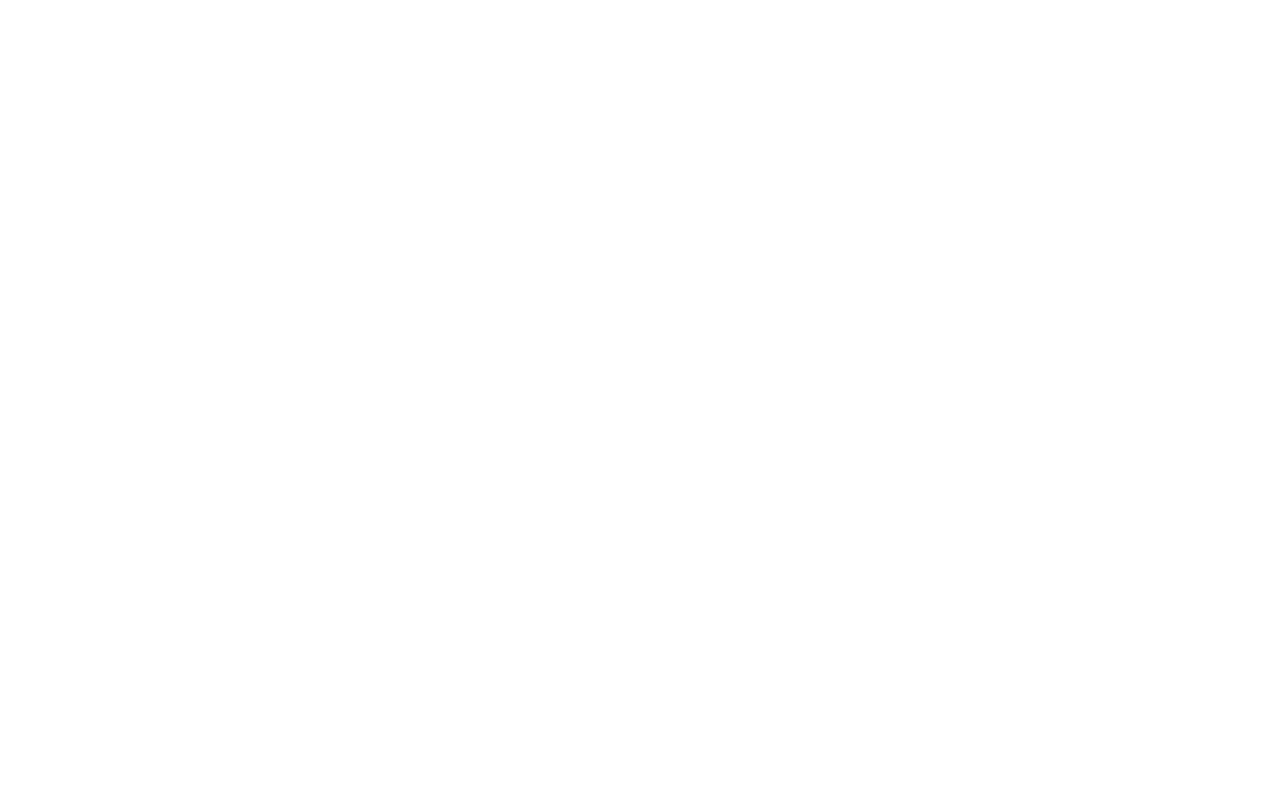
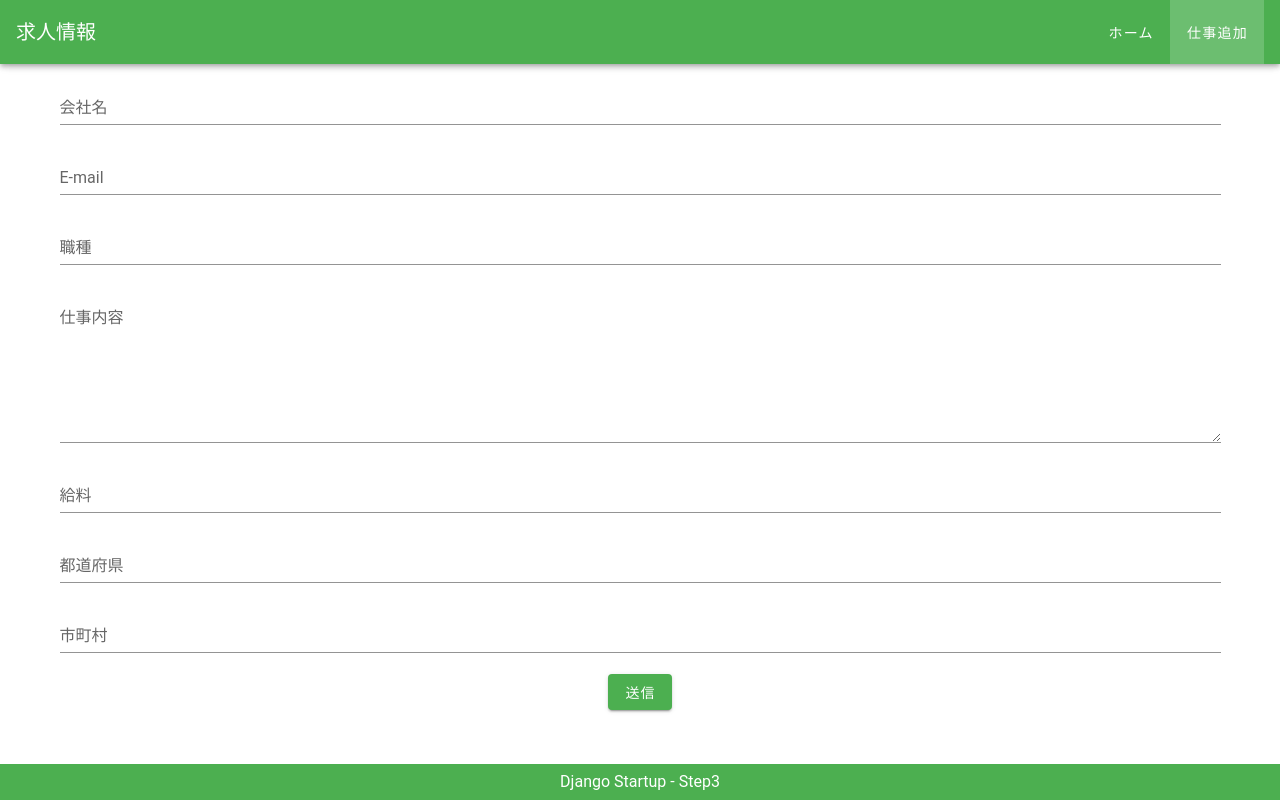
Before and after one commit to haruyasu/django-drf, a Vue app in the folder frontend/: page /editor in a window 1280 px wide. Built offline with nearby package versions, Linux system fonts and the light colour scheme; the HTML template or start-up script is replaced by a standard one.

Commit message:
:rocket: POST実装

```diff
--- a/frontend/src/App.vue
+++ b/frontend/src/App.vue
@@ -1,13 +1,24 @@
 <template>
-  <div id="app">
-    <!-- <div id="nav">
-      <router-link to="/">Home</router-link> |
-      <router-link to="/about">About</router-link>
-    </div> -->
-    <router-view />
-  </div>
+    <v-app>
+        <v-app-bar color="success" dark app>
+            <v-toolbar-title to="/">求人情報</v-toolbar-title>
+            <v-spacer></v-spacer>
+            <v-toolbar-items>
+                <v-btn text to="/">ホーム</v-btn>
+                <v-btn text to="/editor">仕事追加</v-btn>
+            </v-toolbar-items>
+        </v-app-bar>
+        <v-content>
+            <router-view />
+        </v-content>
+        <v-footer color="success" dark app class="justify-center">
+            Django Startup - Step3
+        </v-footer>
+    </v-app>
 </template>
 
-<style>
+<script>
+export default {
 
-</style>
+};
+</script>
--- a/frontend/src/router/index.js
+++ b/frontend/src/router/index.js
@@ -2,19 +2,26 @@
 import VueRouter from "vue-router";
 import Home from "../views/Home.vue";
 import Job from "../views/Job.vue";
+import JobEditor from "../views/JobEditor.vue";
 
 Vue.use(VueRouter);
 
 const routes = [
   {
     path: "/",
-    name: "Home",
+    name: "home",
     component: Home
   },
   {
     path: "/job/:id",
-    name: "Job",
+    name: "job",
     component: Job,
+    props: true
+  },
+  {
+    path: "/editor",
+    name: "editor",
+    component: JobEditor,
     props: true
   }
 ];
--- a/frontend/src/views/Home.vue
+++ b/frontend/src/views/Home.vue
@@ -1,11 +1,13 @@
 <template>
-	<div class="home">
-		<div class="container">
-			<h1>Job Board</h1>
+	<div>
+		<v-container>
+
+
+
 			<div v-for="job in jobs" :key="job.pk">
 				<h2>
 					<router-link
-						:to="{ name: 'Job', params: { id: job.id } }"
+						:to="{ name: 'job', params: { id: job.id } }"
 						class="job-link"
 					>{{ job.company_name }}
 					</router-link>
@@ -13,7 +15,7 @@
 				<p>{{ job.job_title }}</p>
 				<hr>
 			</div>
-		</div>
+		</v-container>
 	</div>
 </template>
 
--- a/frontend/src/views/Job.vue
+++ b/frontend/src/views/Job.vue
@@ -1,14 +1,13 @@
 <template>
     <div>
-        <div class="container">
-            <h1>Job Detail</h1>
-            <h2>{{ job.company_name }}</h2>
-            <p>{{ job.job_title }}</p>
-            <p>{{ job.job_description }}</p>
-            <p>{{ job.salary }}</p>
-            <p>{{ job.prefectures }}</p>
-            <p>{{ job.city }}</p>
-        </div>
+        <v-container>
+            <h2 class="mb-5">{{ job.company_name }}</h2>
+            <p>職種：{{ job.job_title }}</p>
+            <p>内容：{{ job.job_description }}</p>
+            <p>給料：{{ job.salary }}円</p>
+            <p>都道府県：{{ job.prefectures }}</p>
+            <p>市町村：{{ job.city }}</p>
+        </v-container>
     </div>
 </template>
 
@@ -16,7 +15,7 @@
 import { apiService } from "../common/api.service.js"
 
 export default {
-    name: 'Job',
+    name: 'job',
     props: {
         id: {
             type: Number,
--- /dev/null
+++ b/frontend/src/views/JobEditor.vue
@@ -0,0 +1,104 @@
+<template>
+    <div>
+        <v-container>
+            <form @submit.prevent="onSubmit">
+                <v-text-field
+                    v-model="company_name"
+                    label="会社名"
+                    required
+                ></v-text-field>
+
+                <v-text-field
+                    v-model="company_email"
+                    label="E-mail"
+                    required
+                ></v-text-field>
+
+                <v-text-field
+                    v-model="job_title"
+                    label="職種"
+                    required
+                ></v-text-field>
+
+                <v-textarea
+                    v-model="job_description"
+                    label="仕事内容"
+                    required
+                ></v-textarea>
+
+                <v-text-field
+                    v-model="salary"
+                    label="給料"
+                    required
+                ></v-text-field>
+
+                <v-text-field
+                    v-model="prefectures"
+                    label="都道府県"
+                    required
+                ></v-text-field>
+
+                <v-text-field
+                    v-model="city"
+                    label="市町村"
+                    required
+                ></v-text-field>
+
+                <div class="text-center">
+                    <v-btn
+                        color="success"
+                        type="submit"
+                    >送信
+                    </v-btn>
+                </div>
+            </form>
+        </v-container>
+    </div>
+</template>
+
+<script>
+import { apiService } from "../common/api.service.js"
+
+export default {
+    name: "JobEditor",
+    data() {
+        return {
+            company_name: null,
+            company_email: null,
+            job_title: null,
+            job_description: null,
+            salary: null,
+            prefectures: null,
+            city: null,
+            error: null
+        }
+    },
+    methods: {
+        onSubmit() {
+            let endpoint = "/api/jobs/";
+            let method = "POST";
+            apiService(endpoint, method, {
+                company_name: this.company_name,
+                company_email: this.company_email,
+                job_title: this.job_title,
+                job_description: this.job_description,
+                salary: this.salary,
+                prefectures: this.prefectures,
+                city: this.city,
+            }).then(job_data => {
+                this.$router.push({
+                    name: 'job',
+                    params: { id: job_data.id }
+                })
+            })
+        }
+    },
+    created() {
+        document.title = "Editor - Job";
+    }
+}
+</script>
+
+<style scoped>
+
+</style>
--- a/frontend/webpack-stats.json
+++ b/frontend/webpack-stats.json
@@ -1 +1 @@
-{"status":"done","publicPath":"http://127.0.0.1:8080/","chunks":{"app":[{"name":"bundle.js","publicPath":"http://127.0.0.1:8080/bundle.js","path":"/mnt/d/work/src/django-drf/frontend/dist/bundle.js"},{"name":"app.8e3283bdb109c3ad718e.hot-update.js","publicPath":"http://127.0.0.1:8080/app.8e3283bdb109c3ad718e.hot-update.js","path":"/mnt/d/work/src/django-drf/frontend/dist/app.8e3283bdb109c3ad718e.hot-update.js"}]},"error":"ModuleError","message":"Module Error (from ./node_modules/eslint-loader/index.js):\n\n/mnt/d/work/src/django-drf/frontend/src/views/Home.vue\n  40:1  error  Parsing error: Unexpected token\n\n  19 | \t\tthis.getJobs()\n  20 | \t\tdocument.title = \n> 21 | \t}\n     | \t^\n  22 | }\n  23 | \n\n✖ 1 problem (1 error, 0 warnings)\n"}
+{"status":"done","publicPath":"http://127.0.0.1:8080/","chunks":{"app":[{"name":"bundle.js","publicPath":"http://127.0.0.1:8080/bundle.js","path":"/mnt/d/work/src/django-drf/frontend/dist/bundle.js"}]},"error":"ModuleError","message":"Module Error (from ./node_modules/vue-loader/lib/loaders/templateLoader.js):\n(Emitted value instead of an instance of Error) \n\n  Errors compiling template:\n\n  tag <div> has no matching end tag.\n\n  45 |              ></v-text-field>\n  46 |  \n  47 |              <div class=\"text-center pt-2\">\n     |              ^^^^^^^^^^^^^^^^^^^^^^^^^^^^^^\n  48 |                  <v-btn\n  49 |                      color=\"success\"\n"}
```
Also changed, not shown: 2 other files (tests, documents, lock files or other folders).
